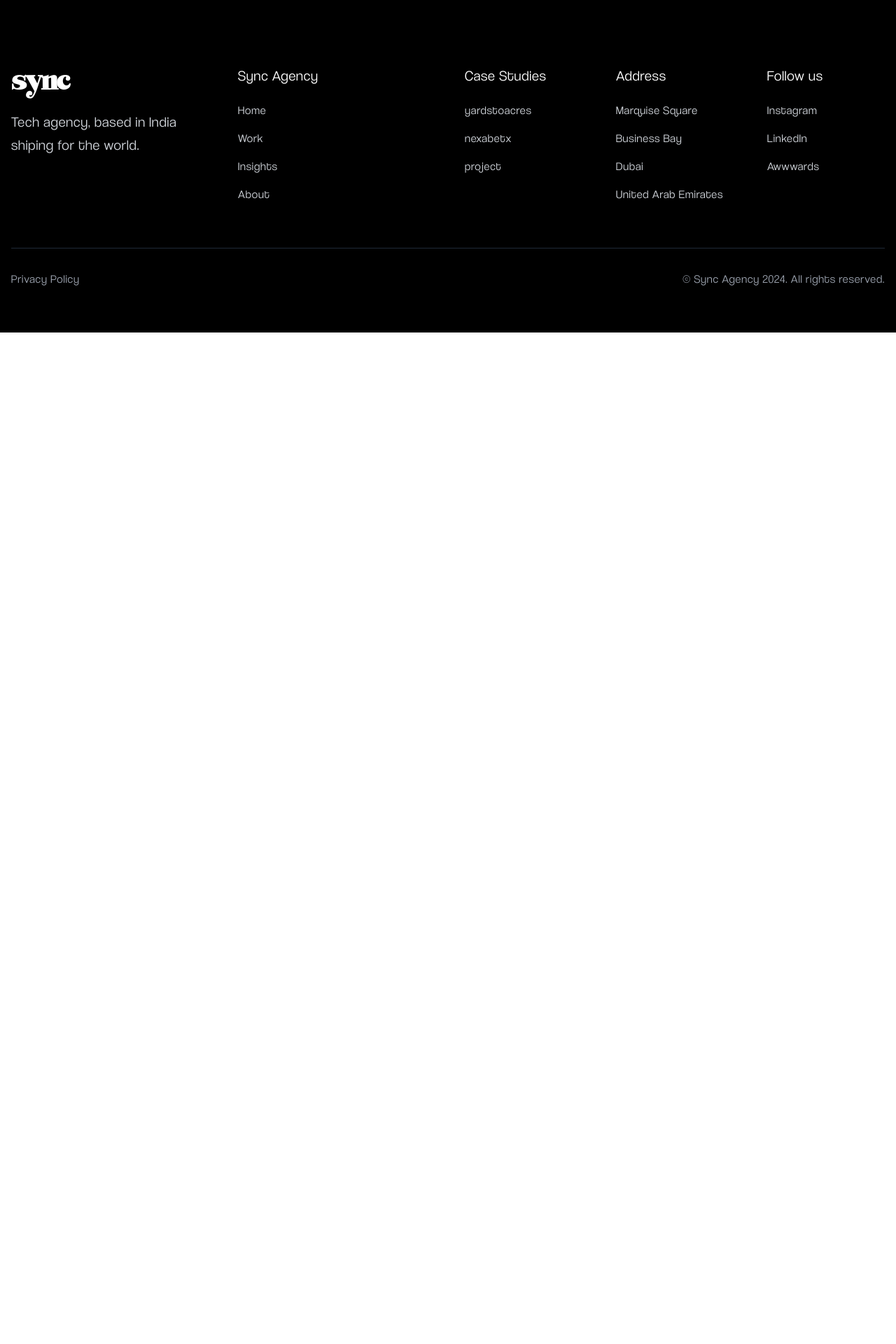
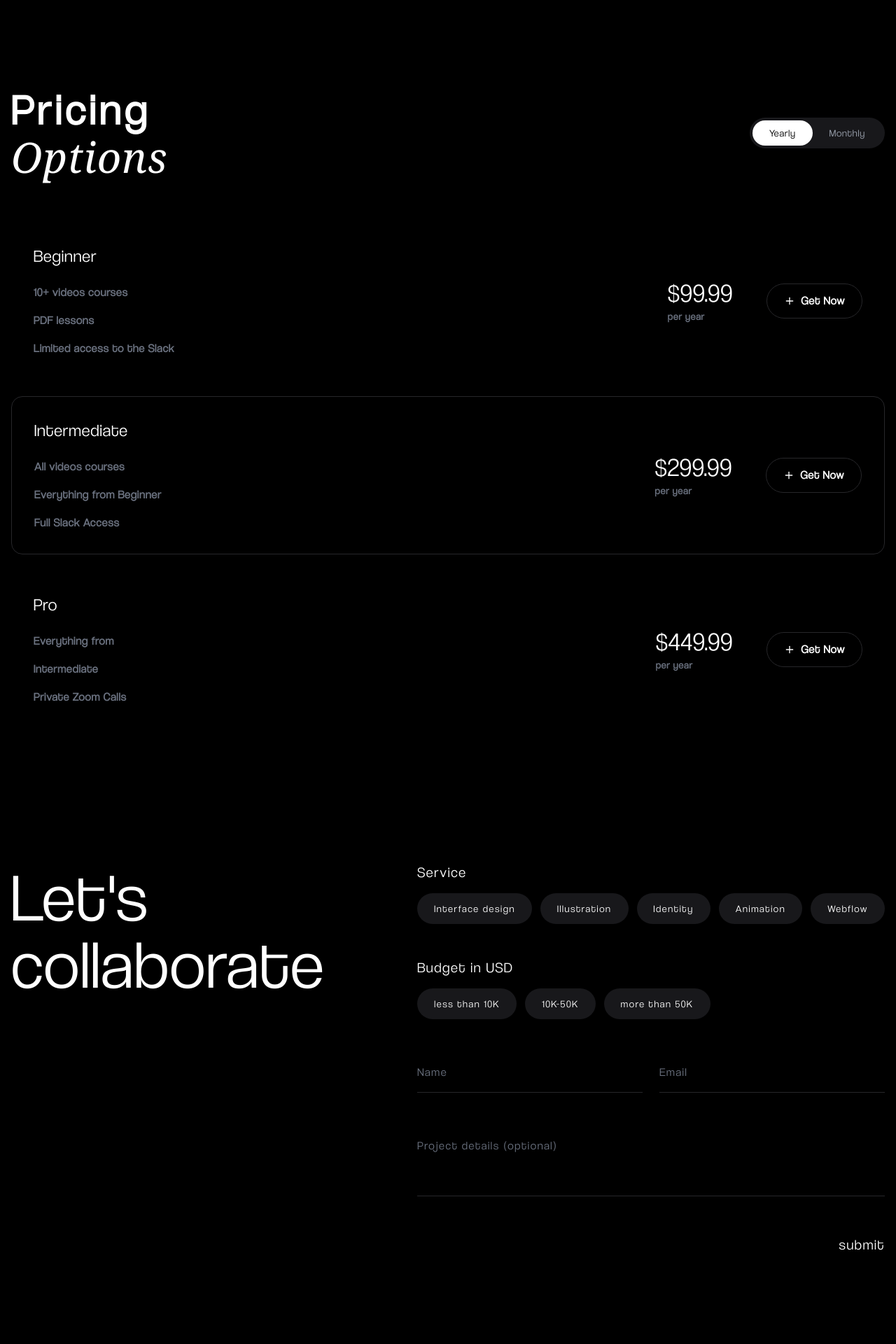
Before and after one commit to ommgh/agency, a Next.js app: page / in a window 1280 px wide. Shown: the part 2200-4120 px from the top of the page at 70% size. Before the commit the page ends 2675 px from the top, so only its background shows below. Built offline with nearby package versions, Linux system fonts and the light colour scheme.

Commit message:
pricing+cta

```diff
--- /dev/null
+++ b/src/app/cta.tsx
@@ -0,0 +1,157 @@
+"use client";
+
+import { useState } from "react";
+import localFont from "next/font/local";
+
+const coolVeticaRegular = localFont({
+  src: "./fonts/Coolvetica-Regular.ttf",
+  display: "swap",
+  variable: "--font-cool-reg",
+});
+
+interface FormData {
+  services: string[];
+  budget: string;
+  name: string;
+  email: string;
+  details: string;
+}
+
+export default function CTA() {
+  const [formData, setFormData] = useState<FormData>({
+    services: [],
+    budget: "",
+    name: "",
+    email: "",
+    details: "",
+  });
+
+  const handleServiceToggle = (service: string) => {
+    setFormData((prev) => ({
+      ...prev,
+      services: prev.services.includes(service)
+        ? prev.services.filter((s) => s !== service)
+        : [...prev.services, service],
+    }));
+  };
+
+  const handleSubmit = (e: React.FormEvent) => {
+    e.preventDefault();
+    // Handle form submission
+    console.log(formData);
+  };
+
+  return (
+    <section
+      className={`bg-black text-white py-16 md:py-24 tracking-widest ${coolVeticaRegular.className}`}
+    >
+      <div className="container mx-auto px-4 flex flex-col lg:flex-row justify-between">
+        <h2 className="text-6xl md:text-8xl font-medium mb-16 md:mb-24">
+          Let&apos;s
+          <br />
+          collaborate
+        </h2>
+
+        <form onSubmit={handleSubmit} className="max-w-3xl">
+          {/* Service Selection */}
+          <div className="mb-12">
+            <label className="block text-xl mb-4">Service</label>
+            <div className="flex flex-wrap gap-3">
+              {[
+                "Interface design",
+                "Illustration",
+                "Identity",
+                "Animation",
+                "Webflow",
+              ].map((service) => (
+                <button
+                  key={service}
+                  type="button"
+                  onClick={() => handleServiceToggle(service)}
+                  className={`px-6 py-3 rounded-full text-sm transition-colors ${
+                    formData.services.includes(service)
+                      ? "bg-white text-black"
+                      : "bg-zinc-900 text-white hover:bg-zinc-800"
+                  }`}
+                >
+                  {service}
+                </button>
+              ))}
+            </div>
+          </div>
+
+          {/* Budget Selection */}
+          <div className="mb-12">
+            <label className="block text-xl mb-4">Budget in USD</label>
+            <div className="flex flex-wrap gap-3">
+              {["less than 10K", "10K-50K", "more than 50K"].map((budget) => (
+                <button
+                  key={budget}
+                  type="button"
+                  onClick={() => setFormData((prev) => ({ ...prev, budget }))}
+                  className={`px-6 py-3 rounded-full text-sm transition-colors ${
+                    formData.budget === budget
+                      ? "bg-white text-black"
+                      : "bg-zinc-900 text-white hover:bg-zinc-800"
+                  }`}
+                >
+                  {budget}
+                </button>
+              ))}
+            </div>
+          </div>
+
+          {/* Name and Email */}
+          <div className="grid grid-cols-1 md:grid-cols-2 gap-6 mb-12">
+            <div>
+              <input
+                type="text"
+                placeholder="Name"
+                value={formData.name}
+                onChange={(e) =>
+                  setFormData((prev) => ({ ...prev, name: e.target.value }))
+                }
+                className="w-full bg-transparent border-b border-zinc-800 py-4 text-white placeholder-gray-500 focus:outline-none focus:border-white transition-colors"
+                required
+              />
+            </div>
+            <div>
+              <input
+                type="email"
+                placeholder="Email"
+                value={formData.email}
+                onChange={(e) =>
+                  setFormData((prev) => ({ ...prev, email: e.target.value }))
+                }
+                className="w-full bg-transparent border-b border-zinc-800 py-4 text-white placeholder-gray-500 focus:outline-none focus:border-white transition-colors"
+                required
+              />
+            </div>
+          </div>
+
+          {/* Project Details */}
+          <div className="mb-12">
+            <textarea
+              placeholder="Project details (optional)"
+              value={formData.details}
+              onChange={(e) =>
+                setFormData((prev) => ({ ...prev, details: e.target.value }))
+              }
+              className="w-full bg-transparent border-b border-zinc-800 py-4 text-white placeholder-gray-500 focus:outline-none focus:border-white transition-colors resize-none min-h-[100px]"
+            />
+          </div>
+
+          {/* Submit Button */}
+          <div className="flex justify-end">
+            <button
+              type="submit"
+              className="text-xl hover:text-gray-300 transition-colors"
+            >
+              submit
+            </button>
+          </div>
+        </form>
+      </div>
+    </section>
+  );
+}
--- a/src/app/page.tsx
+++ b/src/app/page.tsx
@@ -1,6 +1,8 @@
 import Services from "@/app/services";
 import Reviews from "./reviews";
 import Hero from "./hero";
+import Pricing from "./pricing";
+import CTA from "./cta";
 
 export default function Component() {
   return (
@@ -8,6 +10,8 @@ export default function Component() {
       <Hero />
       <Services />
       <Reviews />
+      <Pricing />
+      <CTA />
     </div>
   );
 }
--- /dev/null
+++ b/src/app/pricing.tsx
@@ -0,0 +1,123 @@
+"use client";
+
+import { useState } from "react";
+import { Plus } from "lucide-react";
+import localFont from "next/font/local";
+
+const coolVeticaRegular = localFont({
+  src: "./fonts/Coolvetica-Regular.ttf",
+  display: "swap",
+  variable: "--font-cool-reg",
+});
+
+export default function Pricing() {
+  const [billingPeriod, setBillingPeriod] = useState<"monthly" | "yearly">(
+    "yearly"
+  );
+
+  const plans = [
+    {
+      name: "Beginner",
+      price: billingPeriod === "monthly" ? 9.99 : 99.99,
+      features: [
+        "10+ videos courses",
+        "PDF lessons",
+        "Limited access to the Slack",
+      ],
+    },
+    {
+      name: "Intermediate",
+      price: billingPeriod === "monthly" ? 29.99 : 299.99,
+      features: [
+        "All videos courses",
+        "Everything from Beginner",
+        "Full Slack Access",
+      ],
+      highlighted: true,
+    },
+    {
+      name: "Pro",
+      price: billingPeriod === "monthly" ? 44.99 : 449.99,
+      features: ["Everything from", "Intermediate", "Private Zoom Calls"],
+    },
+  ];
+
+  return (
+    <section
+      className={`bg-black text-white py-16 md:py-24 tracking-wider ${coolVeticaRegular.className}`}
+    >
+      <div className="container mx-auto px-4">
+        <div className="flex flex-col md:flex-row justify-between items-start md:items-center mb-16">
+          <div>
+            <h2 className="text-5xl md:text-6xl font-semibold tracking-widest mb-2">
+              Pricing
+            </h2>
+            <p className="text-5xl md:text-6xl italic font-serif">Options</p>
+          </div>
+
+          {/* Toggle Switch */}
+          <div className="mt-8 md:mt-0 bg-zinc-900 p-1 rounded-full flex items-center">
+            <button
+              onClick={() => setBillingPeriod("yearly")}
+              className={`px-6 py-2 rounded-full text-sm transition-colors ${
+                billingPeriod === "yearly"
+                  ? "bg-white text-black"
+                  : "text-gray-400"
+              }`}
+            >
+              Yearly
+            </button>
+            <button
+              onClick={() => setBillingPeriod("monthly")}
+              className={`px-6 py-2 rounded-full text-sm transition-colors ${
+                billingPeriod === "monthly"
+                  ? "bg-white text-black"
+                  : "text-gray-400"
+              }`}
+            >
+              Monthly
+            </button>
+          </div>
+        </div>
+
+        <div className="space-y-6">
+          {plans.map((plan) => (
+            <div
+              key={plan.name}
+              className={`flex flex-col md:flex-row justify-between items-start md:items-center p-8 font-bold rounded-2xl ${
+                plan.highlighted ? "border border-zinc-800" : ""
+              }`}
+            >
+              <div className="mb-6 md:mb-0">
+                <h3 className="text-2xl font-medium mb-6">{plan.name}</h3>
+                <ul className="space-y-4">
+                  {plan.features.map((feature, featureIndex) => (
+                    <li key={featureIndex} className="text-gray-500">
+                      {feature}
+                    </li>
+                  ))}
+                </ul>
+              </div>
+
+              <div className="flex flex-col md:flex-row items-start md:items-center gap-6 md:gap-12">
+                <div className="text-center md:text-left">
+                  <div className="text-4xl font-medium">
+                    ${plan.price.toFixed(2)}
+                  </div>
+                  <div className="text-sm text-gray-500 mt-1">
+                    per {billingPeriod === "monthly" ? "month" : "year"}
+                  </div>
+                </div>
+
+                <button className="flex items-center gap-2 px-6 py-3 rounded-full border border-zinc-800 hover:bg-zinc-800 transition-colors">
+                  <Plus className="w-4 h-4" />
+                  Get Now
+                </button>
+              </div>
+            </div>
+          ))}
+        </div>
+      </div>
+    </section>
+  );
+}
```
